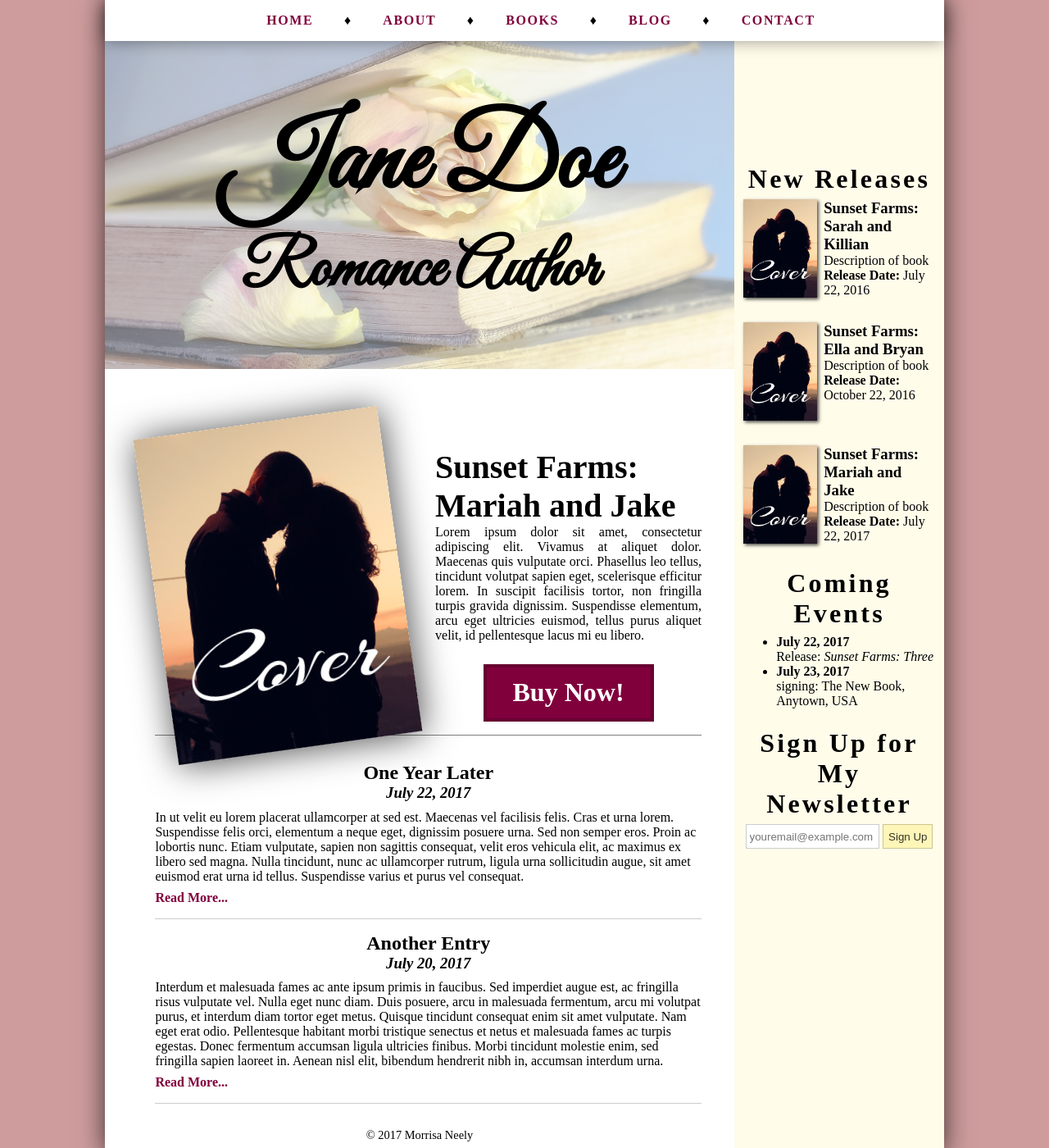
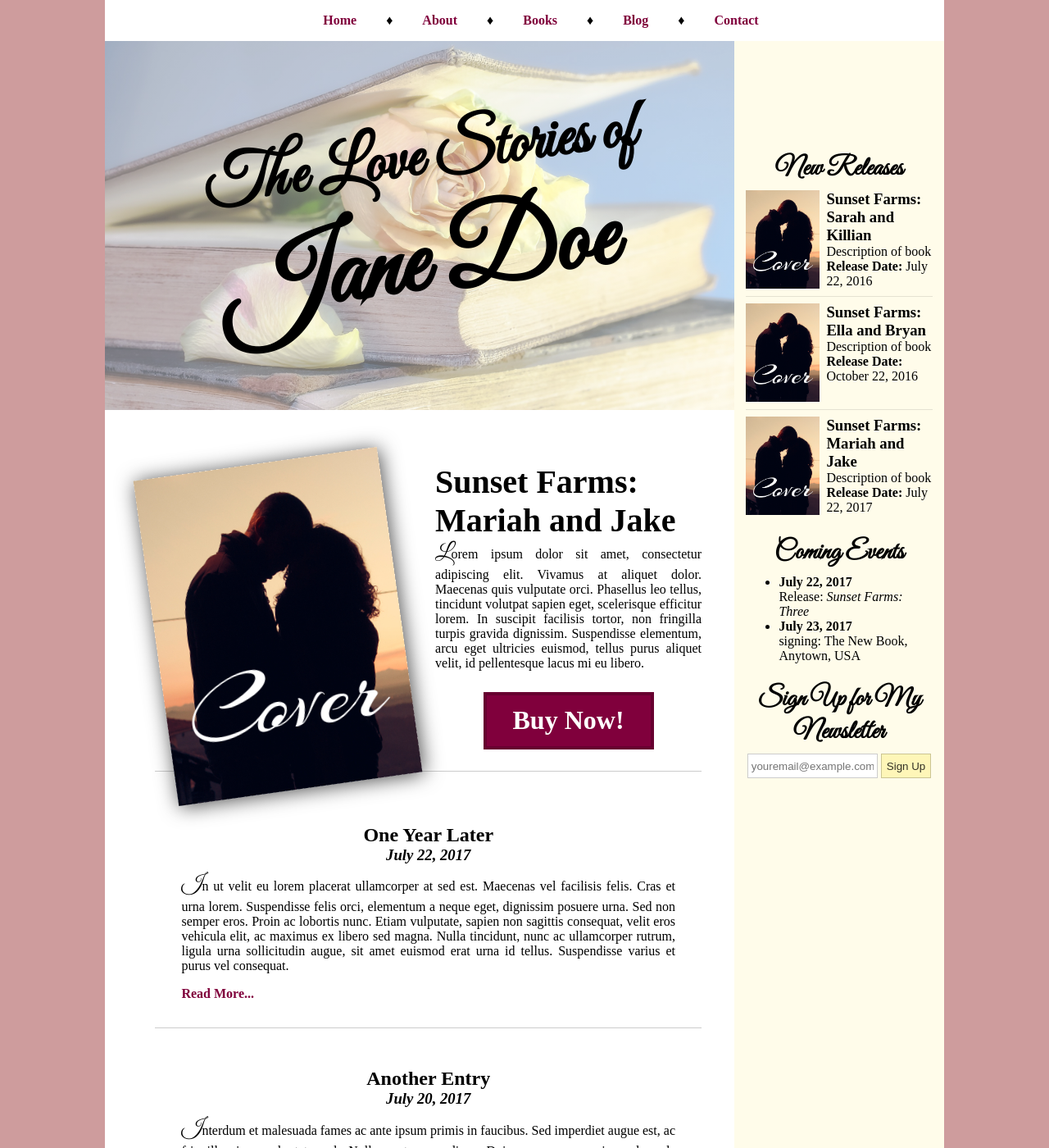
Before and after one commit to morrisa-n/morrisa-n.github.io, a Jekyll site: the page portfolio/30Days30Sites/day06.html, which Jekyll copies as it is, in a window 1280 px wide and 1400 px high. Shown: the whole window at 82% size. Built offline with Jekyll 4.4.1, drawn with Linux system fonts in a browser that asks for light colours; some web fonts are replaced; some of the changed text lies outside the part shown.

Commit message:
More 30 Days Day 6 changes

```diff
--- a/portfolio/30Days30Sites/css/day06.css
+++ b/portfolio/30Days30Sites/css/day06.css
@@ -31,7 +31,6 @@ a:hover, a:focus, a:active {
     width: 80%;
     margin: 0 auto;
     background: #fff;
-    box-shadow: 0 0 30px rgba(0, 0, 0, 0.7);
     }
 
 .col {
@@ -43,13 +42,10 @@ nav {
     width: 80%;
     padding: 1em 0;
     background: #fff;
-    text-transform: uppercase;
     font-family: "Gentium Basic", serif;
     font-weight: bold;
-    letter-spacing: 0.1em;
     text-align: center;
     z-index: 1000;
-    box-shadow: 0 0 20px rgba(0, 0, 0, 0.4);
     }
 
 nav li {
@@ -60,7 +56,7 @@ nav li {
 
 header {
     width: 100%;
-    height: 400px;
+    height: 450px;
     margin-top: 50px;
     background: linear-gradient(
     rgba(255, 255, 255, 0.4),
@@ -86,10 +82,14 @@ header h2 {
     text-align: center;
     }
 
+header h1, header h2 {
+    transform: rotate(-8deg);
+    }
+
 .sidebar {
     width: 25%;
     font-family: "Gentium Basic", serif;
-    padding: 2em 0.7em;
+    padding: 2em 0.9em;
     background: rgba(254, 246, 184, 0.3);
     }
 
@@ -97,19 +97,24 @@ header h2 {
     height: 120px;
     float: left;
     margin: 0 0.5em 1em 0;
-    box-shadow: 2px 2px 4px rgba(0, 0, 0, 0.7);
     }
 
 .sidebar h2 {
     text-align: center;
     padding-bottom: 0.2em;
-    letter-spacing: 0.1em;
     font-size: 2em;
+    font-family: "Great Vibes", serif;
     }
 
 .release {
-    height: 150px;
-    padding-bottom: 2em;
+    height: 130px;
+    margin-bottom: 0.5em;
+    border-bottom: 1px solid rgba(0, 0, 0, 0.1);
+    }
+
+.release:nth-of-type(3) {
+    border-bottom: 0;
+    margin-bottom: 1em;
     }
 
 .contents {
@@ -121,13 +126,12 @@ header h2 {
     }
 
 .buy {
-    border-bottom: 1px solid rgba(0, 0, 0, 0.5);
+    border-bottom: 1px solid rgba(0, 0, 0, 0.2);
     margin-top: 2em;
-    padding-bottom: 1em;
+    padding-bottom: 1.6em;
     }
 
 .buy h2 {
-    padding: 0.8em 0 0 0;
     font-size: 2.5em;
     }
 
@@ -140,7 +144,7 @@ header h2 {
     float: left;
     transform: rotate(-8deg);
     margin-right: 2.6em;
-    box-shadow: 2px 2px 44px rgba(0, 0, 0, 0.7);
+    box-shadow: 2px 2px 24px rgba(0, 0, 0, 0.7);
     }
 
 .button-holder {
@@ -193,13 +197,27 @@ header h2 {
     }
 
 .more {
-    margin-top: 0.5em;
+    margin-top: 1em;
     }
 
 .entry {
     border-bottom: 1px solid rgba(0, 0, 0, 0.2);
-    padding-bottom: 1em;
+    padding: 2em;
     margin-bottom: 1em;
+    }
+
+.contents p:first-letter {
+    font-size: 1.7em;
+    font-family: "Great Vibes", serif;
+    }
+
+.entry p {
+    text-align: justify;
+    text-justify: inter-word;
+    }
+
+.blog2 h2 {
+    text-align: right;
     }
 
 footer {
--- a/portfolio/30Days30Sites/day06.html
+++ b/portfolio/30Days30Sites/day06.html
@@ -2,7 +2,8 @@
 <html>
     <head>
         <title>Jane Doe, Romance Author</title>
-        <link rel="stylesheet" href="css/day06.css" type="text/css"><link href="https://fonts.googleapis.com/css?family=Great+Vibes|Gentium+Basic" rel="stylesheet">
+        <link rel="stylesheet" href="css/day06.css" type="text/css">
+        <link href="https://fonts.googleapis.com/css?family=Great+Vibes|Gentium+Basic" rel="stylesheet">
     </head>
 
     <body>
@@ -22,8 +23,8 @@
         </nav>
         <div class="head-wrap">
             <header>
+                <h2>The Love Stories of</h2>
                 <h1>Jane Doe</h1>
-                <h2>Romance Author</h2>
             </header>
         </div>
         <div class="contents col">
@@ -39,15 +40,23 @@
                     <h2>One Year Later</h2>
                     <h3>July 22, 2017</h3>
                     <p>In ut velit eu lorem placerat ullamcorper at sed est. Maecenas vel facilisis felis. Cras et urna lorem. Suspendisse felis orci, elementum a neque eget, dignissim posuere urna. Sed non semper eros. Proin ac lobortis nunc. Etiam vulputate, sapien non sagittis consequat, velit eros vehicula elit, ac maximus ex libero sed magna. Nulla tincidunt, nunc ac ullamcorper rutrum, ligula urna sollicitudin augue, sit amet euismod erat urna id tellus. Suspendisse varius et purus vel consequat.</p>
-                    <p class="more"><a href="#">Read More...</a></p>
+                    <div class="more"><a href="#">Read More...</a></div>
                 </div>
 
                 <div class="entry">
                     <h2>Another Entry</h2>
                     <h3>July 20, 2017</h3>
                     <p>Interdum et malesuada fames ac ante ipsum primis in faucibus. Sed imperdiet augue est, ac fringilla risus vulputate vel. Nulla eget nunc diam. Duis posuere, arcu in malesuada fermentum, arcu mi volutpat purus, et interdum diam tortor eget metus. Quisque tincidunt consequat enim sit amet vulputate. Nam eget erat odio. Pellentesque habitant morbi tristique senectus et netus et malesuada fames ac turpis egestas. Donec fermentum accumsan ligula ultricies finibus. Morbi tincidunt molestie enim, sed fringilla sapien laoreet in. Aenean nisl elit, bibendum hendrerit nibh in, accumsan interdum urna.</p>
-                    <p class="more"><a href="#">Read More...</a></p>
+                    <div class="more"><a href="#">Read More...</a></div>
                 </div>
+
+                <div class="entry">
+                    <h2>Another Entry</h2>
+                    <h3>July 10, 2017</h3>
+                    <p>Interdum et malesuada fames ac ante ipsum primis in faucibus. Sed imperdiet augue est, ac fringilla risus vulputate vel. Nulla eget nunc diam. Duis posuere, arcu in malesuada fermentum, arcu mi volutpat purus, et interdum diam tortor eget metus. Quisque tincidunt consequat enim sit amet vulputate. Nam eget erat odio. Pellentesque habitant morbi tristique senectus et netus et malesuada fames ac turpis egestas. Donec fermentum accumsan ligula ultricies finibus. Morbi tincidunt molestie enim, sed fringilla sapien laoreet in. Aenean nisl elit, bibendum hendrerit nibh in, accumsan interdum urna.</p>
+                    <div class="more"><a href="#">Read More...</a></div>
+                </div>
+                <a class="blog2" href="#"><h2>Go to Blog »</h2></a>
 
             </div>
 
```
Also changed, not shown: portfolio/30Days30Sites/images/day6.jpg.
